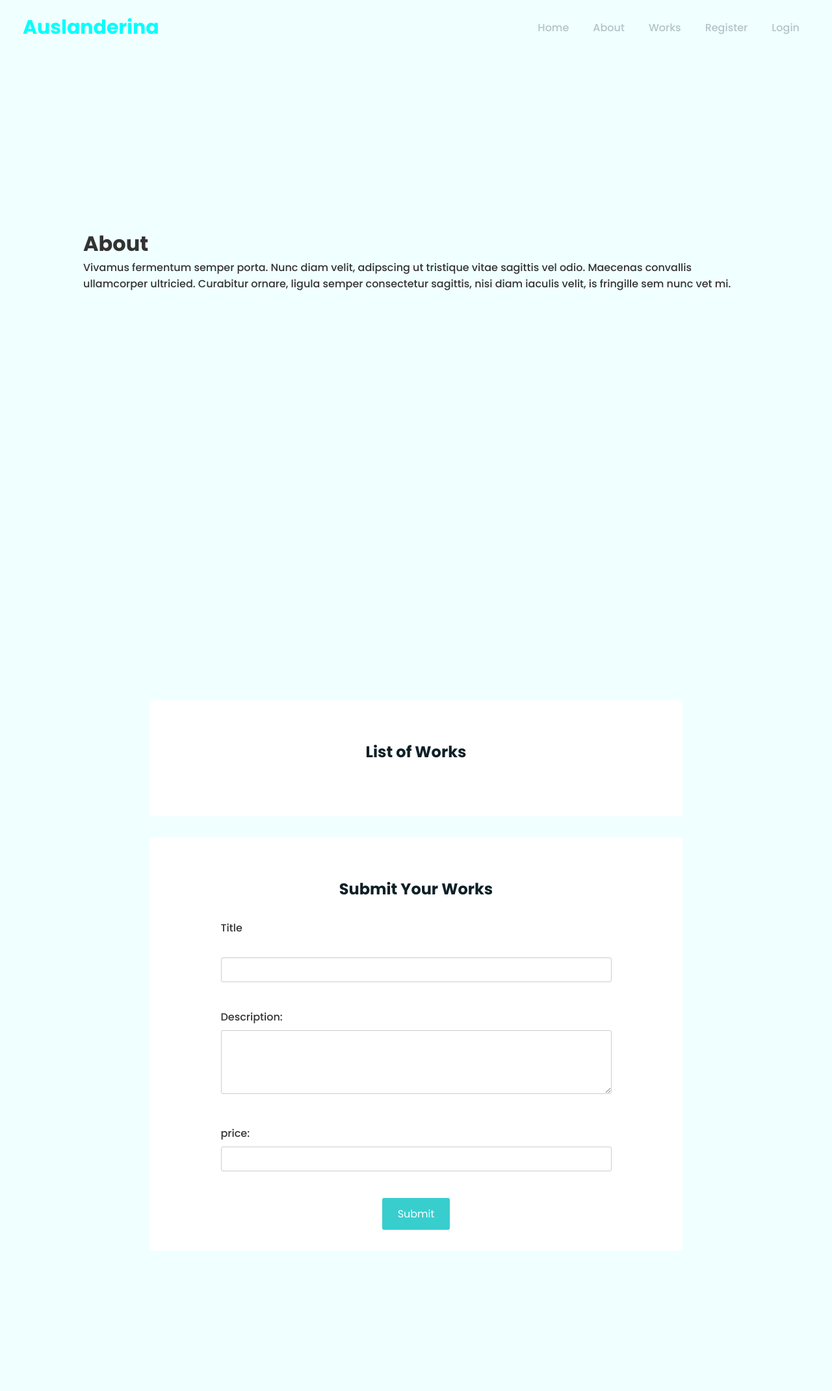
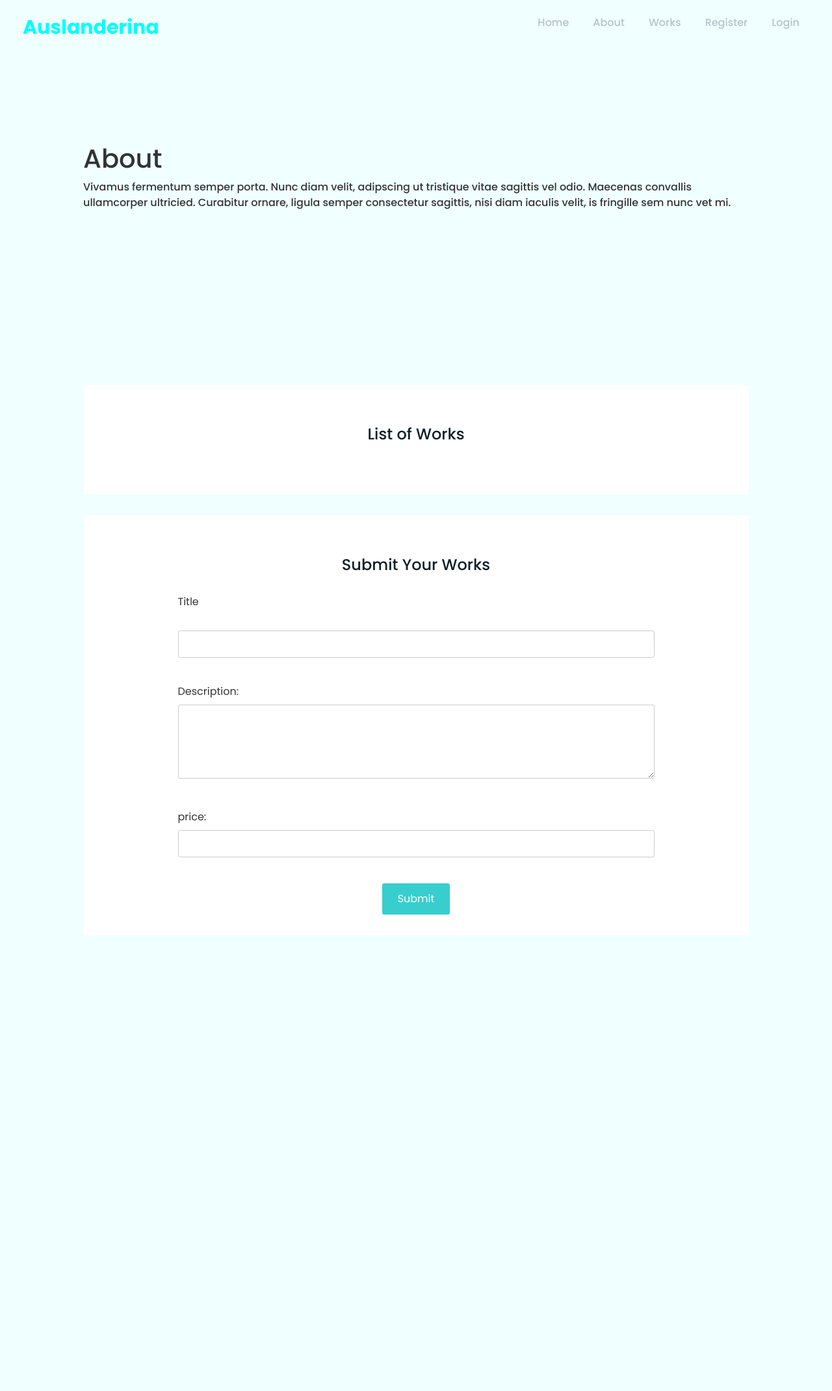
Before and after one commit to IrinaGladysheva/practice, a Flask app: page /about in a window 1280 px wide. Shown: the top 2140 px of the page at 65% size. After the commit the page ends 1439 px from the top, so only its background shows below. Run offline with Flask 3, Linux system fonts and the light colour scheme; the visitor is signed in with stand-in values (Sample User, id 1); data that the repository does not hold is empty; some libraries are stand-ins or nearby versions.

Commit message:
Changed html and css again

```diff
--- a/app/static/css/my.css
+++ b/app/static/css/my.css
@@ -109,12 +109,6 @@
     translation: all 0.3s ease;
 }
 
-.body_text{
-    color: #333333;
-    font-weight: 500;
-    border-radius: 5px;
-}
-
 
 
 .body{
@@ -124,44 +118,6 @@
     margin: 0;
 
 }
-
-
-.About_container{
-    width: 100vw;
-    height: 70vh;
-    color: #333333;
-    display: flex;
-    flex-direction: column;
-    align-items: start;
-    justify-content: center;
-    padding: 8vw 10vw;
-    border-radius: 5px;
-    font-weight: 500;
-}
-
-
-
-.List_of_Works {
-    width: 100vw;
-    height: 100vh;
-    color: #333333;
-    display: flex;
-    flex-direction: column;
-    align-items: start;
-    justify-content: center;
-    padding: 8vw 10vw;
-    border-radius: 5px;
-    border-radius: 5px;
-    font-weight: 500;
-    margin-bottom: 20rem;
-}
-
-.body_text{
-    color: #333333;
-    font-weight: 500;
-    border-radius: 5px;
-}
-
 
 *,
 *: before,
@@ -361,7 +317,7 @@
 
 .About_container{
     width: 100vw;
-    height: 100vh;
+    height: 70vh;
     color: #333333;
     display: flex;
     flex-direction: column;
@@ -370,8 +326,16 @@
     padding: 8vw 10vw;
     border-radius: 5px;
     font-weight: 500;
-    margin-bottom: 300px;
+    margin-bottom: 20px;
 }
+
+
+.body_text{
+    color: #333333;
+    font-weight: 500;
+    border-radius: 5px;
+}
+
 
 .edit_work {
     background-color: white;
@@ -662,11 +626,27 @@
 .alert {
     margin: 0;
     border-radius: 0;
+    padding: 10px 20px; /* Add padding for better readability */
+    font-size: 16px; /* Adjust the font size */
+    opacity: 0.9; /* Make the message slightly transparent */
+    transition: opacity 0.3s ease-in-out;
 }
+
+.alert-danger {
+    background-color: #ff3860;
+    color: #fff;
+}
+
+.alert-success {
+    background-color: #00ffff;
+    color: #fff;
+}
+
 
 .alert-dismissible .close {
     position: absolute;
     top: 50%;
     right: 10px;
     transform: translateY(-50%);
+    font-size: 18px;
 }
--- a/app/templates/About.html
+++ b/app/templates/About.html
@@ -21,10 +21,9 @@
     <div class="list_works">
     <h1>List of Works</h1>
     <ul>
-    <p>
         {% for works in works %}
         <li class="work_item">
-            <form id="form" action="{{ url_for('orders.works', slug=works.slug) }}" method="POST">
+            <form action="{{ url_for('orders.works', slug=works.slug) }}" method="POST">
                 {{works.name}}
                 <p>{{works.description}}</p>
                 <p>price: {{works.price}}$</p>
@@ -32,7 +31,6 @@
             </form>
         </li>
         {% endfor %}
-    </p>
     </ul>
     </div>
 
--- a/app/templates/base.html
+++ b/app/templates/base.html
@@ -6,6 +6,10 @@
     <meta http-equiv="X-UA-Compatible" content="IE=edge">
     <meta name="viewport" content="width=device-width, initial-scale=1.0">
     <title>{% block title %}{% endblock %}</title>
+    <link rel="stylesheet" href="https://maxcdn.bootstrapcdn.com/bootstrap/4.5.2/css/bootstrap.min.css">
+    <script src="https://ajax.googleapis.com/ajax/libs/jquery/3.5.1/jquery.min.js"></script>
+    <script src="https://cdnjs.cloudflare.com/ajax/libs/popper.js/1.16.0/umd/popper.min.js"></script>
+    <script src="https://maxcdn.bootstrapcdn.com/bootstrap/4.5.2/js/bootstrap.min.js"></script>
     <link rel="stylesheet" href="{{ url_for('static', filename='css/my.css') }}">
     <script defer src="{{ url_for('static', filename='javascript/index.js') }}"></script>
   {% endblock %}
--- a/app/templates/homework.html
+++ b/app/templates/homework.html
@@ -12,7 +12,6 @@
 {% endblock %}
 
 {% block body %}
-<h1>Works</h1>
 <ul>
     {% for work in works %}
         <li>
--- a/app/templates/login.html
+++ b/app/templates/login.html
@@ -11,7 +11,7 @@
 
 {% block body %}
   <div class="container">
-      <div class="login_register_form"
+      <div class="login_register_form">
       <form id="form" action="{{ url_for('orders.login') }}" method="post">
           <h1>Login</h1>
           <div class="input-control">
--- a/app/templates/register.html
+++ b/app/templates/register.html
@@ -11,7 +11,7 @@
 
 {% block body %}
   <div class="container">
-      <div class="login_register_form"
+      <div class="login_register_form">
       <form id="form"  action="{{ url_for('orders.register') }}" method="POST">
           <h1>Registration</h1>
           <div class="input-control">
```
